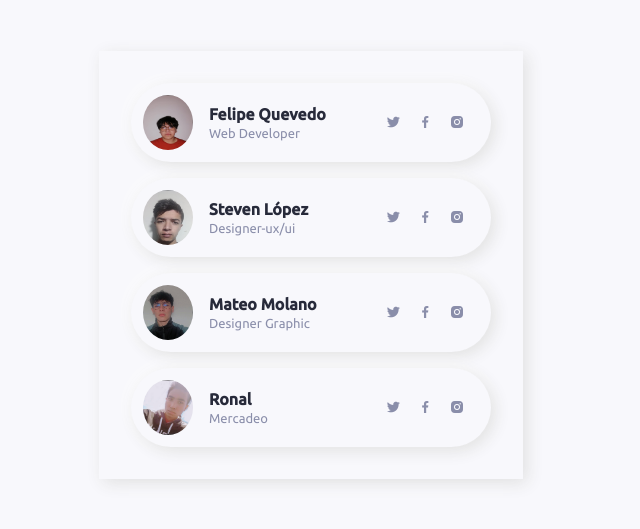
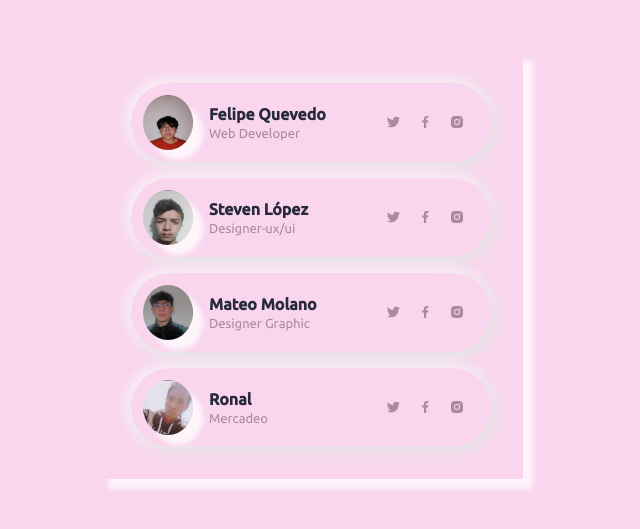
Before and after one commit to felipeQuevedo/Scss, a plain HTML site: page PROTECTO DRAG_DROP/index.html in a window 1280 px wide. Shown: the part 135-664 px from the top of the page, without its empty margins (329-969 px from the left). Drawn offline with nearby package versions, Linux system fonts and the light colour scheme.

Commit message:
Add files via upload

```diff
--- a/PROTECTO DRAG_DROP/scss/main.scss
+++ b/PROTECTO DRAG_DROP/scss/main.scss
@@ -2,8 +2,8 @@
 
 :root{
     --first-color: #272A3A;
-    --first-color-light: #8A8EAA;
-    --first-color-lighten: #F8F8FC;
+    --first-color-light: #aa8a9c;
+    --first-color-lighten: #f9d6ee;
     --body-font: 'Ubuntu', sans-serif;
     --normal-font-size: 1rem;
     --small-font-size: .813rem;
@@ -17,6 +17,9 @@ body{
     padding: 0;
     font-family: var(--body-font);
     background-color: var(--first-color-lighten);
+    box-shadow: 10px 10px 5px 0px rgba(255,255,255,0.75);
+-webkit-box-shadow: 10px 10px 5px 0px rgba(255,255,255,0.75);
+-moz-box-shadow: 10px 10px 5px 0px rgba(255,255,255,0.75);
 }
 
 h1{
@@ -30,23 +33,33 @@ a{
 img {
     max-width: 100%;
     height: auto;
+
+
 }
 .drop, .drop_container{
     display: grid;
+    box-shadow: 10px 10px 5px 0px rgba(255,255,255,0.75);
+-webkit-box-shadow: 10px 10px 5px 0px rgba(255,255,255,0.75);
+-moz-box-shadow: 10px 10px 5px 0px rgba(255,255,255,0.75);
 }
 .drop{
     height: 100vh;
     align-items: center;
     justify-content: center;
+
 }
  .drop_container{
     row-gap: 1rem;
     padding: 2rem;
     box-shadow: 4px 4px 16px #E1E1E1;
+    box-shadow: 10px 10px 5px 0px rgba(255,255,255,0.75);
+-webkit-box-shadow: 10px 10px 5px 0px rgba(255,255,255,0.75);
+-moz-box-shadow: 10px 10px 5px 0px rgba(255,255,255,0.75);
  }
  .drop_card, .drop_data{
     display: flex;
     align-items: center;
+
  }
  .drop_card{
     width: 360px;
@@ -55,6 +68,7 @@ img {
     background-color: var(--first-color-lighten);
     box-shadow: 4px 4px 16px #E1E1E1, -2px -2px 16px #fff;
     border-radius: 2.5rem;
+
  }
 
  .drop_img {
@@ -62,12 +76,16 @@ img {
     height: 55px;
     border-radius: 50%;
     margin-right: 1rem;
+    box-shadow: 10px 10px 5px 0px rgba(255,255,255,0.75);
+-webkit-box-shadow: 10px 10px 5px 0px rgba(255,255,255,0.75);
+-moz-box-shadow: 10px 10px 5px 0px rgba(255,255,255,0.75);
  }
 
  .drop_nombre{
     font-size: var(--normal-font-size);
     color: var(--first-color);
     font-weight: 700;
+
  }
  .drop_perfil{
     font-size: var(--small-font-size);
```
Also changed, not shown: PROTECTO DRAG_DROP/css/main.css, 1 other file.
